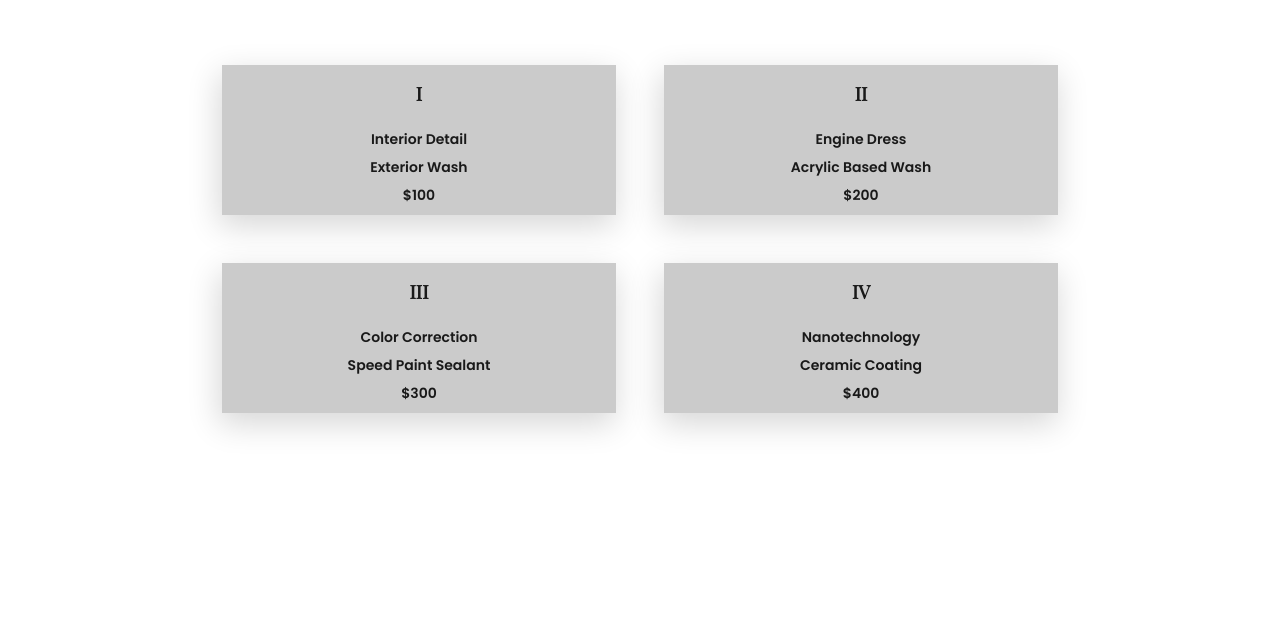
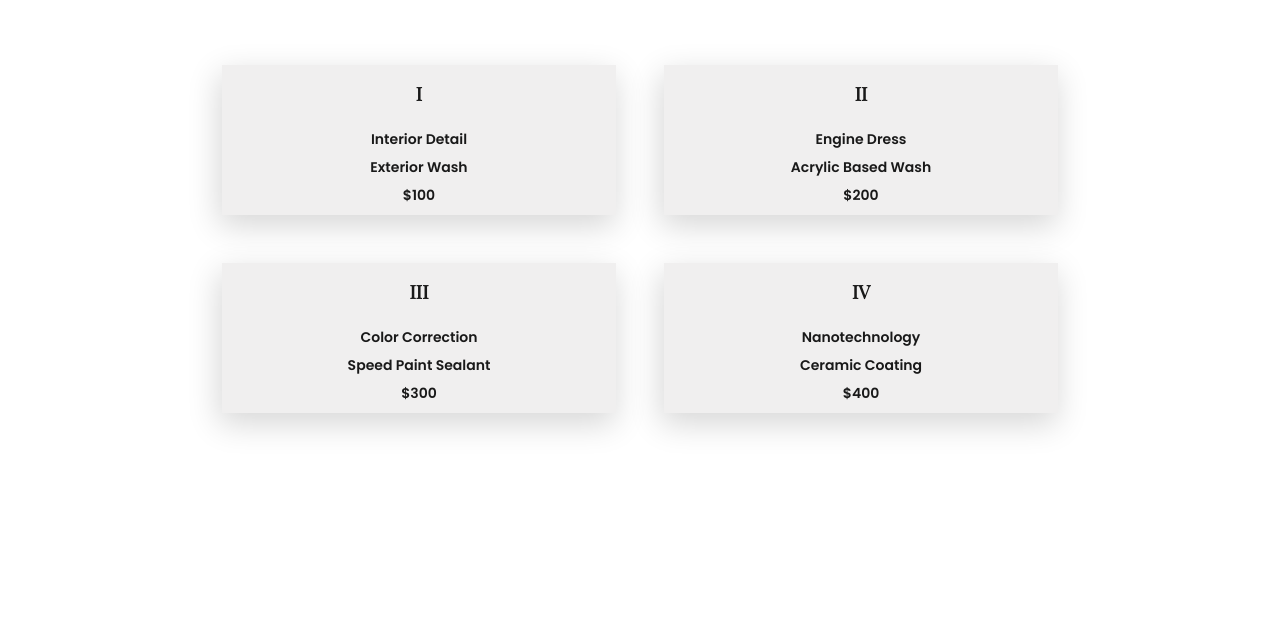
Before and after one commit to victorsolano-vs/primitivedetailing, a plain HTML site: page services.html in a window 1280 px wide. Shown: the part 177-796 px from the top of the page. Drawn offline with nearby package versions, Linux system fonts and the light colour scheme; files that its build step writes are made by us from their sources.

Commit message:
fixed paths

```diff
--- a/services.html
+++ b/services.html
@@ -10,7 +10,7 @@
   <meta charset="UTF-8">
   <meta name="viewport" content="width=device-width, initial-scale=1.0">
   <title>OUR SERVICES</title>
-  <link rel="stylesheet" href="./css/main.css">
+  <link rel="stylesheet" href="./styles/main.css">
   <link rel="shortcut icon" type="image/svg" href="./assets/favicon.svg">
 
 
--- a/styles/_general.scss
+++ b/styles/_general.scss
@@ -1,6 +1,6 @@
 // colors
 $dark: #191919;
-$light: #cbcbcb;
+$light: #f0efef;
 $tertiary: #dd9f1a;
 
 // fonts
--- a/styles/main.scss
+++ b/styles/main.scss
@@ -472,7 +472,7 @@ form {
   margin: auto;
   display: flex;
   flex-direction: column;
-  background: #cbcbcb;
+  background: #f0efef;
   padding: 1em 2em;
   margin-top: 2em;
 
```
Also changed, not shown: about.html (+1 -1 lines), contact.html (+1 -1 lines), styles/main.css.
